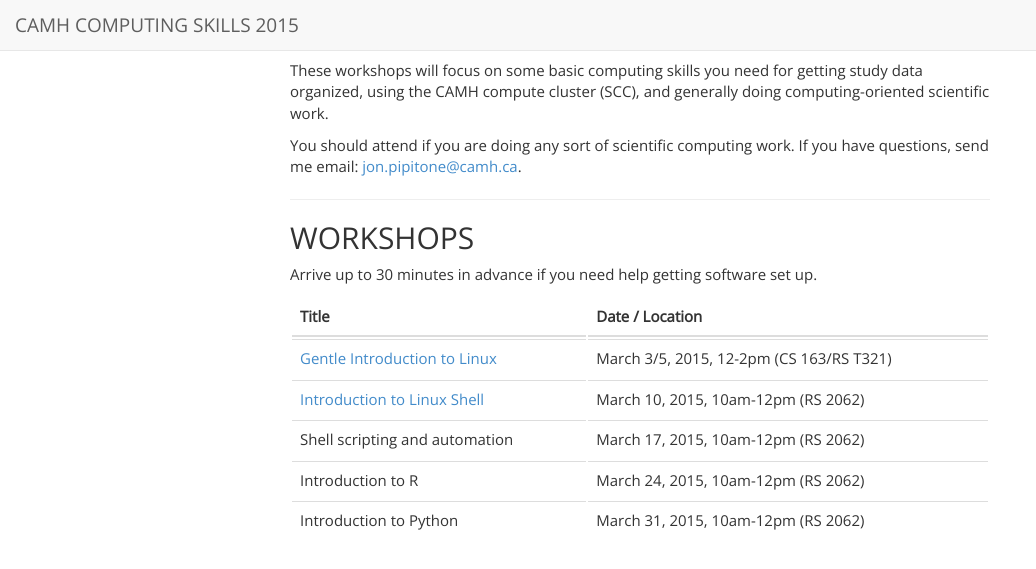
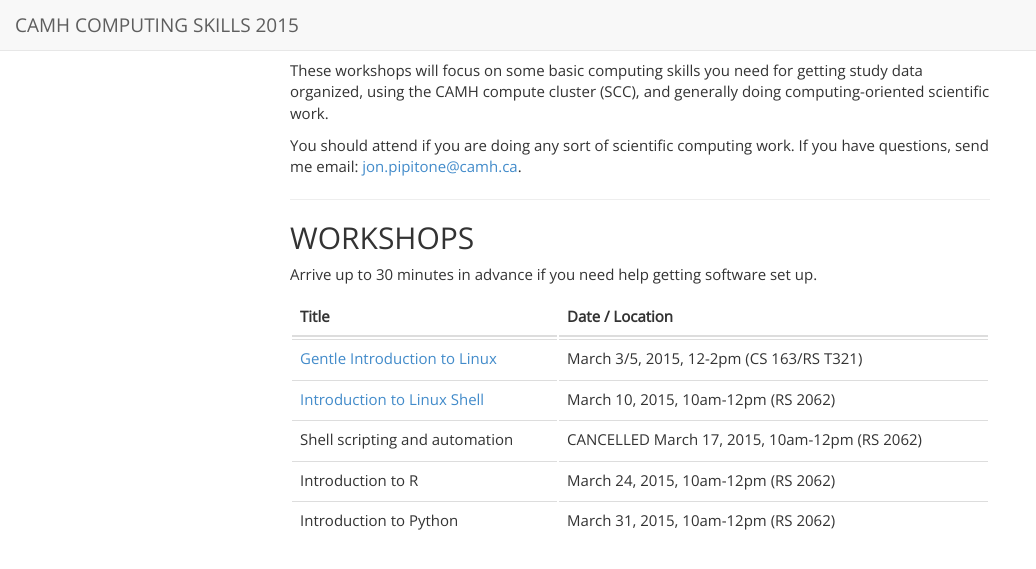
Before and after one commit to TIGRLab/computing-skills-march-2015, a Jekyll site: the page built from index.html, in a window 1280 px wide. Shown: the top 569 px of the page, without its empty margins (0-1036 px from the left). Built offline with Jekyll 4.4.1, drawn with Linux system fonts in a browser that asks for light colours; nearby versions of some CDN libraries; Markdown is read by kramdown in place of the engine named in the settings.

Commit message:
Update index.html

```diff
--- a/index.html
+++ b/index.html
@@ -36,7 +36,7 @@
     </tr>
     <tr>
       <td>Shell scripting and automation</td>
-      <td>March 17, 2015, 10am-12pm (RS 2062)</td>
+      <td>CANCELLED <strike></strike>March 17, 2015, 10am-12pm (RS 2062)</strike></td>
     </tr>
     <tr>
       <td>Introduction to R</td>
```
